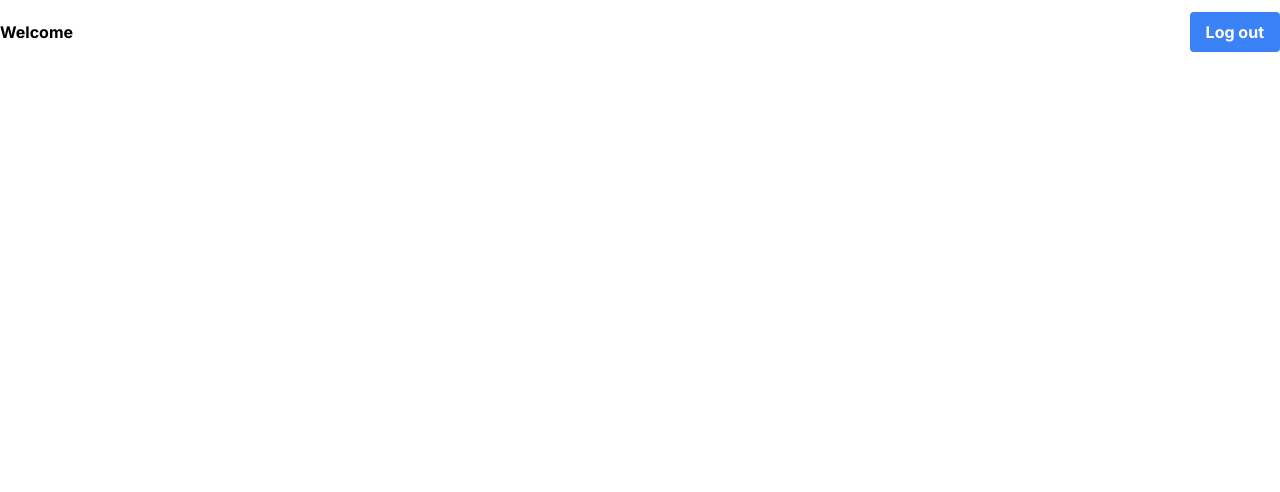
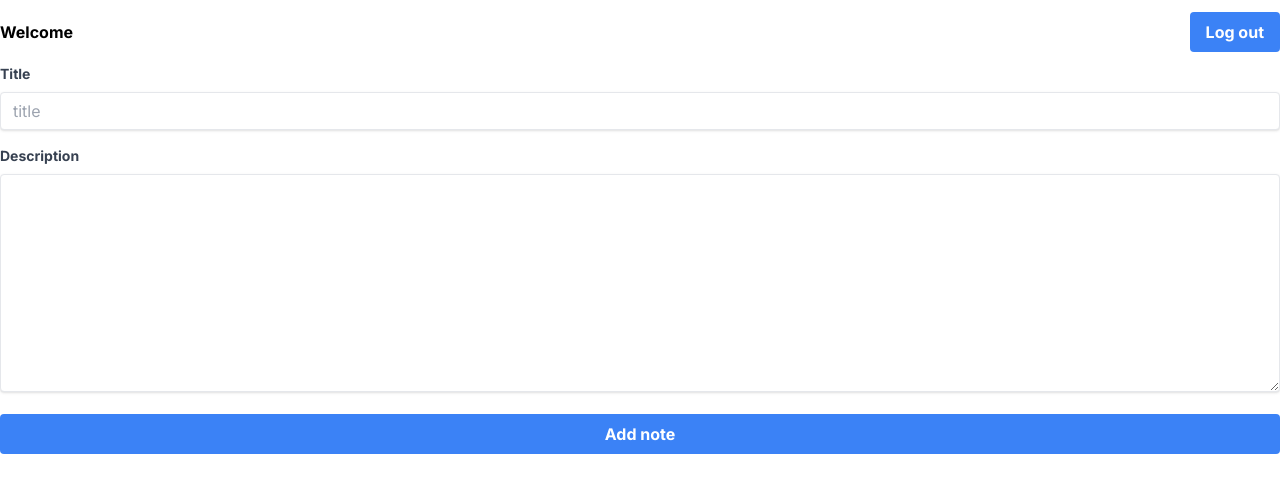
Before and after one commit to surajsht/note-app-test, a Next.js app: page /profile in a window 1280 px wide. Shown: the top 492 px of the page. Built offline with nearby package versions, Linux system fonts and the light colour scheme; no server answers.

Commit message:
working on adding note feature

```diff
--- a/src/app/config/FireConfig.jsx
+++ b/src/app/config/FireConfig.jsx
@@ -1,5 +1,6 @@
 import { initializeApp } from "firebase/app";
 import { getAuth } from "firebase/auth";
+import { getFirestore } from "firebase/firestore";
 
 const firebaseConfig = {
   apiKey: process.env.NEXT_PUBLIC_FIREBASE_API_KEY,
@@ -12,5 +13,6 @@ const firebaseConfig = {
 
 const app = initializeApp(firebaseConfig);
 const auth = getAuth(app);
+const db = getFirestore(app);
 
-export { auth };
+export { auth, db };
--- a/src/app/profile/page.jsx
+++ b/src/app/profile/page.jsx
@@ -2,9 +2,30 @@
 
 import React from "react";
 import { CustomContext } from "../context/Context";
+import { useState } from "react";
+import { db } from "../config/FireConfig";
+import { arrayUnion, doc, setDoc, updateDoc } from "firebase/firestore";
 
 const Profile = () => {
+  let [NoteTitle, setNoteTitle] = useState("");
+  let [NoteDescription, setNoteDescription] = useState("");
+
   let { currentUser, Signout } = CustomContext();
+
+  const userDocRef = doc(db, "users", `${currentUser?.email}`);
+
+  const addNotes = async () => {
+    try {
+      await updateDoc(userDocRef, {
+        addedNotes: arrayUnion({
+          title: NoteTitle,
+          description: NoteDescription,
+        }),
+      });
+    } catch (e) {
+      console.error(e);
+    }
+  };
 
   return (
     <div className="container mx-auto">
@@ -20,6 +41,51 @@ const Profile = () => {
           Log out
         </button>
       </div>
+
+      <form action="">
+        <div className="mb-4">
+          <label
+            className="block text-gray-700 text-sm font-bold mb-2"
+            htmlFor="title"
+          >
+            Title
+          </label>
+          <input
+            className="shadow appearance-none border rounded w-full py-2 px-3 text-gray-700 leading-tight focus:outline-none focus:shadow-outline"
+            id="title"
+            type="text"
+            placeholder="title"
+            value={NoteTitle}
+            onChange={(e) => setNoteTitle(e.target.value)}
+          />
+        </div>
+
+        <div className="mb-4">
+          <label
+            className="block text-gray-700 text-sm font-bold mb-2"
+            htmlFor="description"
+          >
+            Description
+          </label>
+          <textarea
+            name="description"
+            id=""
+            cols="30"
+            rows="10"
+            className="shadow appearance-none border rounded w-full py-2 px-3 text-gray-700 leading-tight focus:outline-none focus:shadow-outline"
+            value={NoteDescription}
+            onChange={(e) => setNoteDescription(e.target.value)}
+          ></textarea>
+        </div>
+
+        <button
+          className="block w-full bg-blue-500 hover:bg-blue-700 text-white font-bold py-2 px-4 rounded focus:outline-none focus:shadow-outline"
+          type="button"
+          onClick={() => addNotes()}
+        >
+          Add note
+        </button>
+      </form>
     </div>
   );
 };
--- a/src/app/signup/page.jsx
+++ b/src/app/signup/page.jsx
@@ -3,7 +3,9 @@
 import { useState } from "react";
 import { auth } from "../config/FireConfig";
 import { createUserWithEmailAndPassword, updateProfile } from "firebase/auth";
+import { doc, setDoc } from "firebase/firestore";
 import { useRouter } from "next/navigation";
+import { db } from "../config/FireConfig";
 import { CustomContext } from "../context/Context";
 
 const Signup = () => {
@@ -27,6 +29,7 @@ const Signup = () => {
       await updateProfile(auth.currentUser, {
         displayName: UserName,
       });
+      await setDoc(doc(db, "users", UserEmail), {});
       router.push("/profile");
       setLoggedinUser(data);
     } catch (e) {
```
